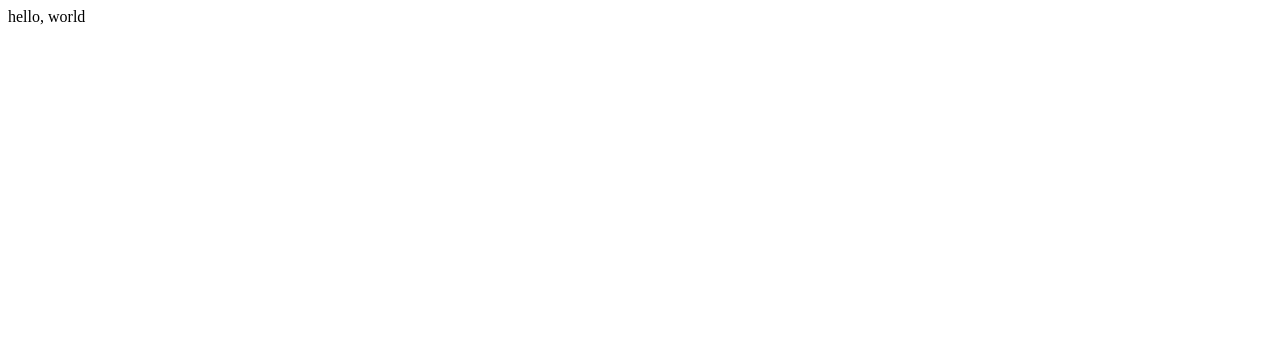
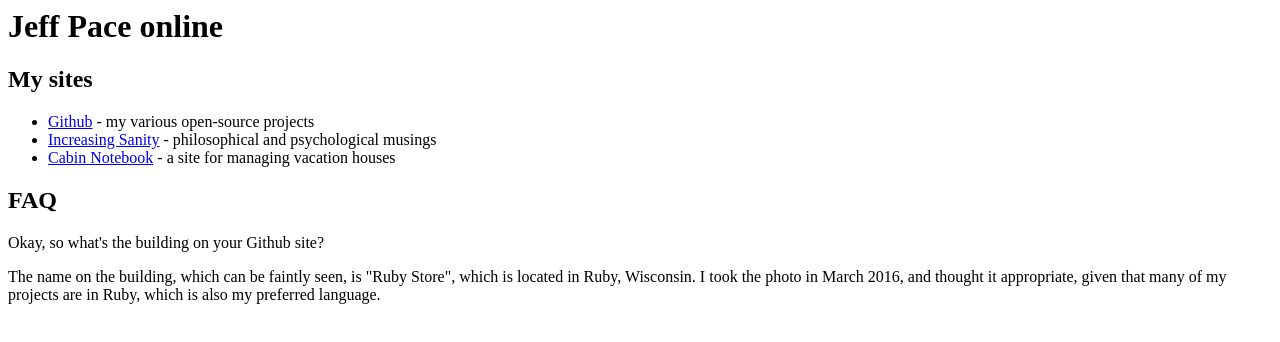
Before and after one commit to jpace/jpace.github.io, a plain HTML site: page index.html in a window 1280 px wide. Drawn offline with Linux system fonts and the light colour scheme.

Commit message:
Add links to sites.

```diff
--- a/index.html
+++ b/index.html
@@ -1 +1,22 @@
-hello, world
+<h1>Jeff Pace online</h1>
+
+<h2>My sites</h2>
+
+<ul>
+
+  <li><a href="http://github.com/jpace">Github</a> - my various open-source projects</li>
+
+  <li><a href="https://jpace.github.io/incr-sanity/">Increasing Sanity</a> - philosophical and
+  psychological musings</li>
+
+  <li><a href="http://www.cabinnotebook.com">Cabin Notebook</a> - a site for managing vacation
+  houses</li>
+</ul>
+
+<h2>FAQ</h2>
+
+<p>Okay, so what's the building on your Github site?</p>
+
+<p>The name on the building, which can be faintly seen, is "Ruby Store", which is located in Ruby,
+Wisconsin. I took the photo in March 2016, and thought it appropriate, given that many of my
+  projects are in Ruby, which is also my preferred language.</p>
```
